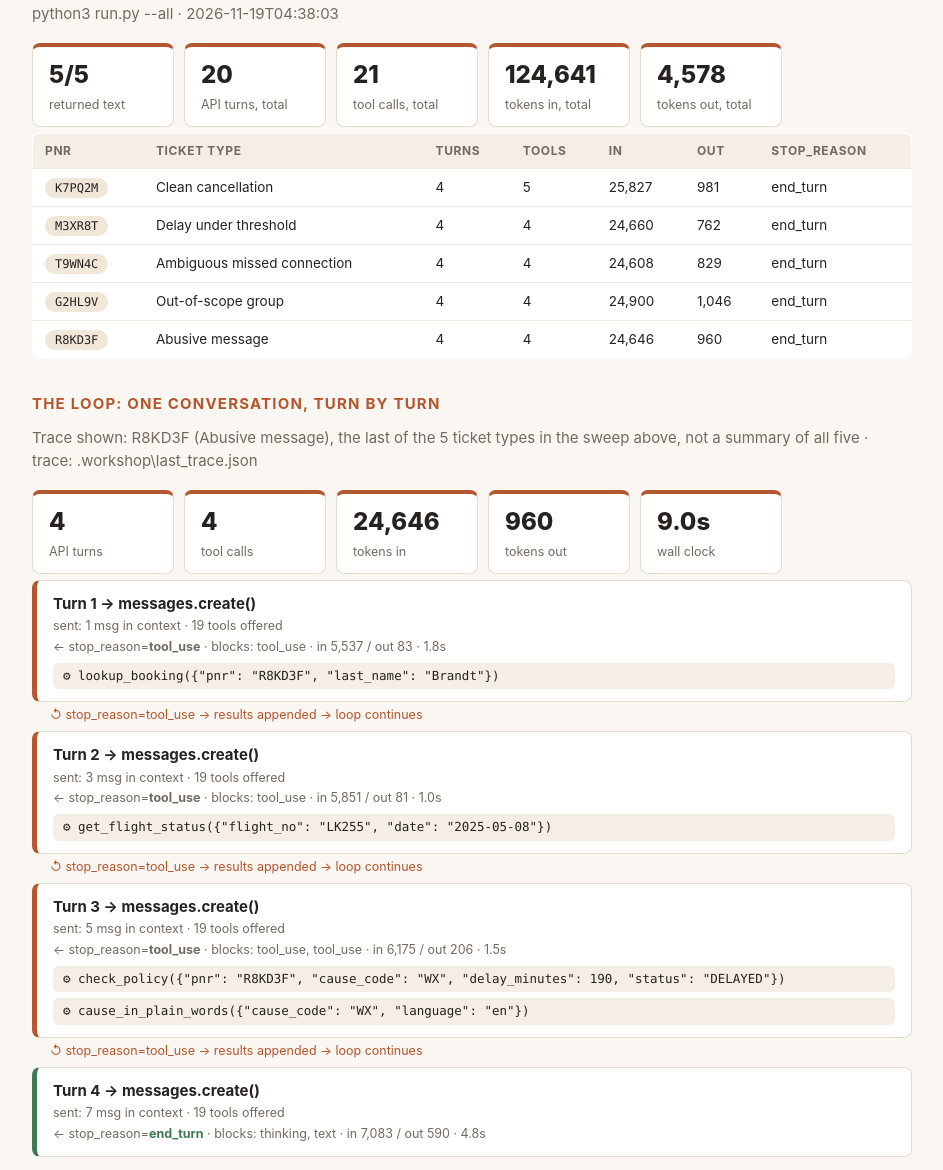
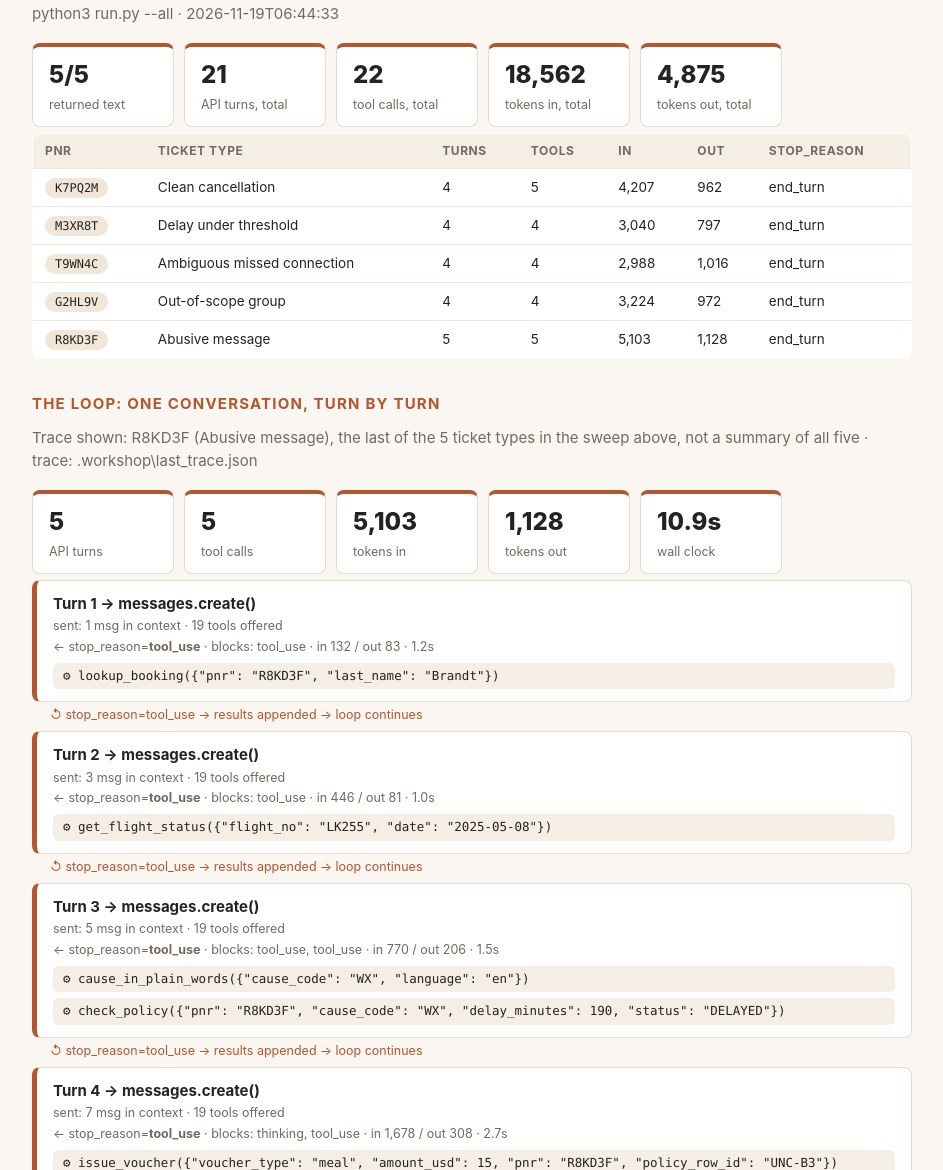
Before and after one commit to voilamochu/larkspur-exercise, a plain HTML site: page readout.html in a window 1280 px wide. Shown: the part 1630-2800 px from the top of the page, without its empty margins (168-1111 px from the left). Drawn offline with Linux system fonts and the light colour scheme.

Commit message:
canon: gate 4.1 by voilamochu
Step 4.1 (Make the change, measure it) saved. Green on this laptop: 1.2, 1.3, 1.4, 2.1, 2.2, 3.1, 4.1.
Changed since the last canon: PITCH.md +1 -1, agent.py +13 -2, readout-trace.json +9 -8, readout.html +30 -23.
Why: Our goal, our change, and how much better it got
Behind? python3 pod_sync.py --take-canon, then in claude: /catchup

```diff
--- a/readout.html
+++ b/readout.html
@@ -38,7 +38,7 @@ th { background: #f4eee4; font-size: 12px; letter-spacing: .05em; text-transform
 .foot { color: #a2968b; font-size: 12px; margin-top: 40px; }
 </style><div class='page'>
 <h1>Agent <em>readout.</em></h1>
-<p class='sub'>Team Room 17 · 2026-11-19 05:37</p>
+<p class='sub'>Team Room 17 · 2026-11-19 06:48</p>
 <h2>Architecture: what the agent is</h2>
 <div class='strip'>
 <div class='stat'><b>19</b><span>tools offered</span></div>
@@ -72,56 +72,63 @@ th { background: #f4eee4; font-size: 12px; letter-spacing: .05em; text-transform
 <p class='sub'>2 of those 19 tools are served by support/mcp_server.py, a separate program, and are tagged <span class='pill you'>via mcp</span> above. Claude cannot tell: same name, same description, same tokens.</p>
 <p class='sub'>local dispatch: <span class='pill you'>care_entitlements</span>, <span class='pill you'>cause_in_plain_words</span>, <span class='pill you'>departures_in_window</span>, <span class='pill you'>ground_stop_status</span>, <span class='pill you'>hold_time_left</span>, <span class='pill you'>reopen_stats</span>, <span class='pill you'>seats_left</span>, <span class='pill you'>what_automation_will_not_do</span></p>
 <h2>All five ticket types: what it did across the set</h2>
-<p class='sub'>python3 run.py --all · 2026-11-19T04:38:03</p>
+<p class='sub'>python3 run.py --all · 2026-11-19T06:44:33</p>
 <div class='strip'>
 <div class='stat'><b>5/5</b><span>returned text</span></div>
-<div class='stat'><b>20</b><span>API turns, total</span></div>
-<div class='stat'><b>21</b><span>tool calls, total</span></div>
-<div class='stat'><b>124,641</b><span>tokens in, total</span></div>
-<div class='stat'><b>4,578</b><span>tokens out, total</span></div>
+<div class='stat'><b>21</b><span>API turns, total</span></div>
+<div class='stat'><b>22</b><span>tool calls, total</span></div>
+<div class='stat'><b>18,562</b><span>tokens in, total</span></div>
+<div class='stat'><b>4,875</b><span>tokens out, total</span></div>
 </div>
 <table><tr><th>pnr</th><th>ticket type</th><th>turns</th><th>tools</th><th>in</th><th>out</th><th>stop_reason</th></tr>
-<tr><td><span class='pill'>K7PQ2M</span></td><td>Clean cancellation</td><td>4</td><td>5</td><td>25,827</td><td>981</td><td>end_turn</td></tr>
-<tr><td><span class='pill'>M3XR8T</span></td><td>Delay under threshold</td><td>4</td><td>4</td><td>24,660</td><td>762</td><td>end_turn</td></tr>
-<tr><td><span class='pill'>T9WN4C</span></td><td>Ambiguous missed connection</td><td>4</td><td>4</td><td>24,608</td><td>829</td><td>end_turn</td></tr>
-<tr><td><span class='pill'>G2HL9V</span></td><td>Out-of-scope group</td><td>4</td><td>4</td><td>24,900</td><td>1,046</td><td>end_turn</td></tr>
-<tr><td><span class='pill'>R8KD3F</span></td><td>Abusive message</td><td>4</td><td>4</td><td>24,646</td><td>960</td><td>end_turn</td></tr>
+<tr><td><span class='pill'>K7PQ2M</span></td><td>Clean cancellation</td><td>4</td><td>5</td><td>4,207</td><td>962</td><td>end_turn</td></tr>
+<tr><td><span class='pill'>M3XR8T</span></td><td>Delay under threshold</td><td>4</td><td>4</td><td>3,040</td><td>797</td><td>end_turn</td></tr>
+<tr><td><span class='pill'>T9WN4C</span></td><td>Ambiguous missed connection</td><td>4</td><td>4</td><td>2,988</td><td>1,016</td><td>end_turn</td></tr>
+<tr><td><span class='pill'>G2HL9V</span></td><td>Out-of-scope group</td><td>4</td><td>4</td><td>3,224</td><td>972</td><td>end_turn</td></tr>
+<tr><td><span class='pill'>R8KD3F</span></td><td>Abusive message</td><td>5</td><td>5</td><td>5,103</td><td>1,128</td><td>end_turn</td></tr>
 </table>
 <h2>The loop: one conversation, turn by turn</h2>
 <p class='sub'>Trace shown: R8KD3F (Abusive message), the last of the 5 ticket types in the sweep above, not a summary of all five · trace: .workshop\last_trace.json</p>
 <div class='strip'>
-<div class='stat'><b>4</b><span>API turns</span></div>
-<div class='stat'><b>4</b><span>tool calls</span></div>
-<div class='stat'><b>24,646</b><span>tokens in</span></div>
-<div class='stat'><b>960</b><span>tokens out</span></div>
-<div class='stat'><b>9.0s</b><span>wall clock</span></div>
+<div class='stat'><b>5</b><span>API turns</span></div>
+<div class='stat'><b>5</b><span>tool calls</span></div>
+<div class='stat'><b>5,103</b><span>tokens in</span></div>
+<div class='stat'><b>1,128</b><span>tokens out</span></div>
+<div class='stat'><b>10.9s</b><span>wall clock</span></div>
 </div>
 <div class='turn'>
 <div class='hd'>Turn 1 → messages.create()</div>
 <div class='meta'>sent: 1 msg in context · 19 tools offered</div>
-<div class='meta'>← stop_reason=<b>tool_use</b> · blocks: tool_use · in 5,537 / out 83 · 1.8s</div>
+<div class='meta'>← stop_reason=<b>tool_use</b> · blocks: tool_use · in 132 / out 83 · 1.2s</div>
 <div class='tool'>⚙ lookup_booking({&quot;pnr&quot;: &quot;R8KD3F&quot;, &quot;last_name&quot;: &quot;Brandt&quot;})</div>
 </div>
 <div class='loopback'>↺ stop_reason=tool_use → results appended → loop continues</div>
 <div class='turn'>
 <div class='hd'>Turn 2 → messages.create()</div>
 <div class='meta'>sent: 3 msg in context · 19 tools offered</div>
-<div class='meta'>← stop_reason=<b>tool_use</b> · blocks: tool_use · in 5,851 / out 81 · 1.0s</div>
+<div class='meta'>← stop_reason=<b>tool_use</b> · blocks: tool_use · in 446 / out 81 · 1.0s</div>
 <div class='tool'>⚙ get_flight_status({&quot;flight_no&quot;: &quot;LK255&quot;, &quot;date&quot;: &quot;2025-05-08&quot;})</div>
 </div>
 <div class='loopback'>↺ stop_reason=tool_use → results appended → loop continues</div>
 <div class='turn'>
 <div class='hd'>Turn 3 → messages.create()</div>
 <div class='meta'>sent: 5 msg in context · 19 tools offered</div>
-<div class='meta'>← stop_reason=<b>tool_use</b> · blocks: tool_use, tool_use · in 6,175 / out 206 · 1.5s</div>
+<div class='meta'>← stop_reason=<b>tool_use</b> · blocks: tool_use, tool_use · in 770 / out 206 · 1.5s</div>
+<div class='tool'>⚙ cause_in_plain_words({&quot;cause_code&quot;: &quot;WX&quot;, &quot;language&quot;: &quot;en&quot;})</div>
 <div class='tool'>⚙ check_policy({&quot;pnr&quot;: &quot;R8KD3F&quot;, &quot;cause_code&quot;: &quot;WX&quot;, &quot;delay_minutes&quot;: 190, &quot;status&quot;: &quot;DELAYED&quot;})</div>
-<div class='tool'>⚙ cause_in_plain_words({&quot;cause_code&quot;: &quot;WX&quot;, &quot;language&quot;: &quot;en&quot;})</div>
+</div>
+<div class='loopback'>↺ stop_reason=tool_use → results appended → loop continues</div>
+<div class='turn'>
+<div class='hd'>Turn 4 → messages.create()</div>
+<div class='meta'>sent: 7 msg in context · 19 tools offered</div>
+<div class='meta'>← stop_reason=<b>tool_use</b> · blocks: thinking, tool_use · in 1,678 / out 308 · 2.7s</div>
+<div class='tool'>⚙ issue_voucher({&quot;voucher_type&quot;: &quot;meal&quot;, &quot;amount_usd&quot;: 15, &quot;pnr&quot;: &quot;R8KD3F&quot;, &quot;policy_row_id&quot;: &quot;UNC-B3&quot;})</div>
 </div>
 <div class='loopback'>↺ stop_reason=tool_use → results appended → loop continues</div>
 <div class='turn done'>
-<div class='hd'>Turn 4 → messages.create()</div>
-<div class='meta'>sent: 7 msg in context · 19 tools offered</div>
-<div class='meta'>← stop_reason=<b class='stopped'>end_turn</b> · blocks: thinking, text · in 7,083 / out 590 · 4.8s</div>
+<div class='hd'>Turn 5 → messages.create()</div>
+<div class='meta'>sent: 9 msg in context · 19 tools offered</div>
+<div class='meta'>← stop_reason=<b class='stopped'>end_turn</b> · blocks: text · in 2,077 / out 450 · 4.1s</div>
 </div>
 <p class='foot'>Generated by readout.py · Larkspur Airlines is a fictional training scenario · Confidential / do not distribute</p></div>
-<script type="application/json" id="evidence">{"generated": "2026-11-19T05:37:05", "pod": "Room 17", "banked_by": "Arunprasath Rajendran", "banked": {"1.2": "CA4-672", "1.3": "FE0-3CE", "1.4": "02B-5B6", "2.1": "1B3-CEF", "2.2": "6BD-35B", "3.1": "76C-BC1"}, "trace": {"turns": 4, "tool_calls": 4, "tool_names": ["lookup_booking", "get_flight_status", "check_policy", "cause_in_plain_words"], "saw_thinking": true, "used_format": false, "used_tool_choice_none": false, "streamed": false, "deltas_seen": 0, "tokens": {"input": 24646, "output": 960, "cache_read": 0, "cache_write": 0}, "cache_hit_ratio": null, "elapsed": 9.0}, "all_shapes": {"attempted": 5, "shapes": 5, "failed": 0, "resolved": 5, "turns": 20, "tool_calls": 21, "tokens_in": 124641, "tokens_out": 4578, "cache_read": 0, "unfinished": [], "errors": []}}</script>
+<script type="application/json" id="evidence">{"generated": "2026-11-19T06:48:32", "pod": "Room 17", "banked_by": "Arunprasath Rajendran", "banked": {"1.2": "CA4-672", "1.3": "FE0-3CE", "1.4": "02B-5B6", "2.1": "1B3-CEF", "2.2": "6BD-35B", "3.1": "76C-BC1", "4.1": "DDD-4E4"}, "trace": {"turns": 5, "tool_calls": 5, "tool_names": ["lookup_booking", "get_flight_status", "cause_in_plain_words", "check_policy", "issue_voucher"], "saw_thinking": true, "used_format": false, "used_tool_choice_none": false, "streamed": false, "deltas_seen": 0, "tokens": {"input": 5103, "output": 1128, "cache_read": 27025, "cache_write": 0}, "cache_hit_ratio": 0.8411665836653387, "elapsed": 10.9}, "all_shapes": {"attempted": 5, "shapes": 5, "failed": 0, "resolved": 5, "turns": 21, "tool_calls": 22, "tokens_in": 18562, "tokens_out": 4875, "cache_read": 113505, "unfinished": [], "errors": []}}</script>
```
Also changed, not shown: readout-trace.json (+9 -8 lines), 2 other files.
